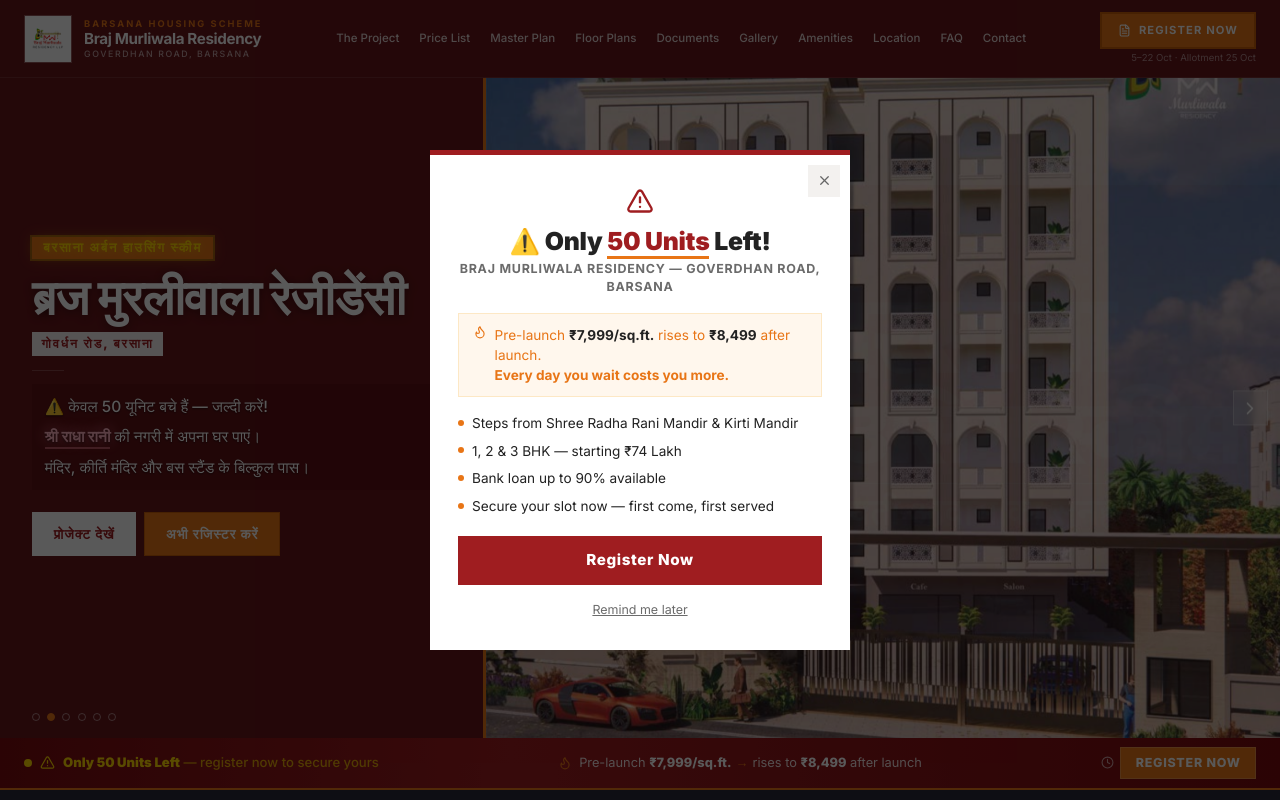
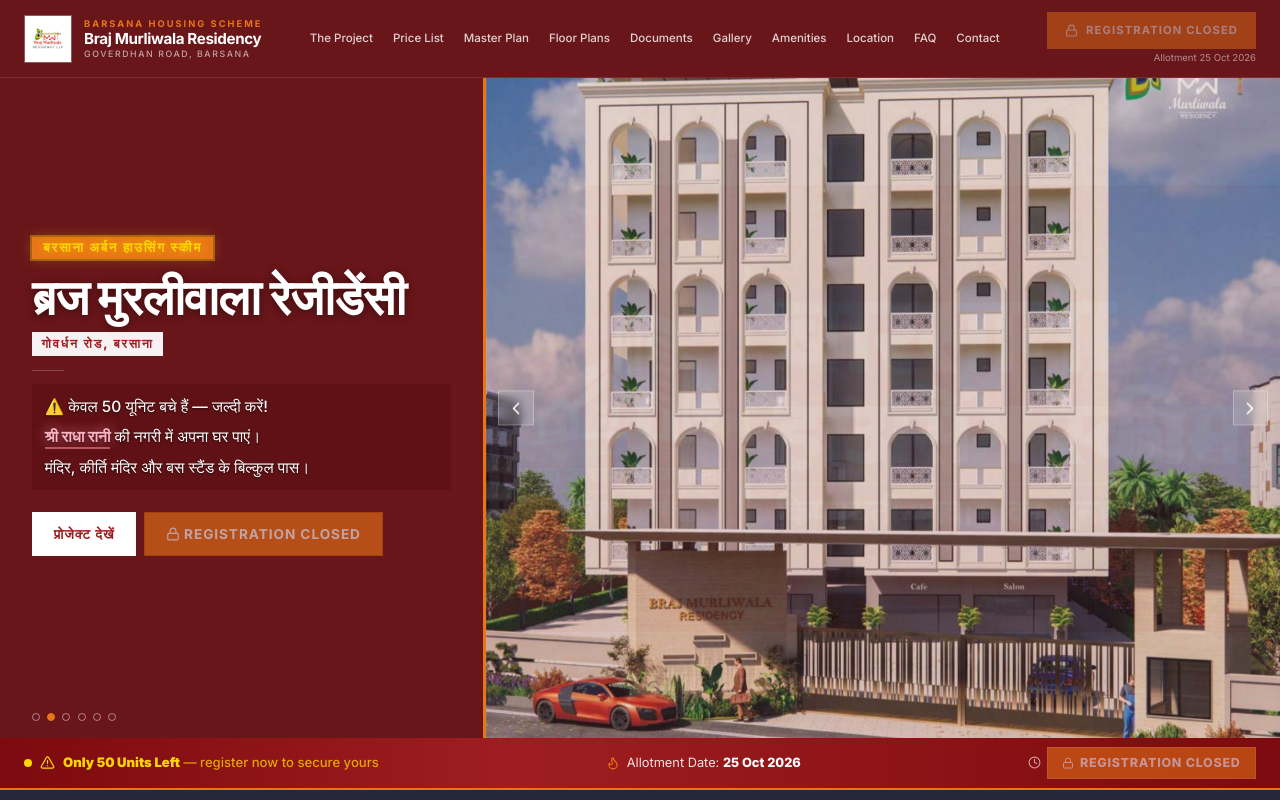
Before and after one commit to Rahul-Sanskar/brajmurliwala-barsana_scheme-website, a Next.js app: page / in a window 1280 px wide. Shown: the top 800 px of the page. Built offline with nearby package versions, Linux system fonts and the light colour scheme.

Commit message:
feat: REGISTRATION_OPEN toggle — all buttons switch Register Now / Registration Closed + allotment date

```diff
--- a/app/_components/application-section.tsx
+++ b/app/_components/application-section.tsx
@@ -10,7 +10,6 @@
 import { useCallback, useEffect, useRef, useState } from "react";
 import { FileText, Lock, AlertTriangle, CheckCircle2, ShieldCheck } from "lucide-react";
 import { CONFIG, PROJECT } from "@/app/_data/project";
-import { RegDates } from "@/app/_components/reg-dates";
 
 /* ── Razorpay types ─────────────────────────────────────────────── */
 interface RazorpayOptions {
@@ -189,13 +188,33 @@
               {loading ? (
                 <><span className="app-spinner" aria-hidden="true" /> Processing…</>
               ) : !isOpen ? (
-                <><Lock size={16} aria-hidden="true" /> Registrations Closed</>
+                <><Lock size={16} aria-hidden="true" /> Registration Closed</>
               ) : (
                 <><FileText size={16} aria-hidden="true" /> Register Now</>
               )}
             </button>
 
-            <RegDates variant="light" />
+            {/* Dates strip — shows registration dates when open, allotment date when closed */}
+            {isOpen ? (
+              <div className="border border-bmu-line bg-[#faf8f6] flex flex-col text-[0.7rem]">
+                <div className="flex items-center gap-2 px-3 py-1.5 border-b border-bmu-line">
+                  <span className="text-bmu-orange text-[10px]">📅</span>
+                  <span className="text-bmu-muted">Registration Open</span>
+                  <span className="font-bold text-bmu-ink ml-auto">{CONFIG.REGISTRATION_START} – {CONFIG.REGISTRATION_END}</span>
+                </div>
+                <div className="flex items-center gap-2 px-3 py-1.5">
+                  <span className="text-bmu-green text-[10px]">✓</span>
+                  <span className="text-bmu-muted">Allotment Date</span>
+                  <span className="font-bold text-bmu-ink ml-auto">{CONFIG.ALLOTMENT_DATE}</span>
+                </div>
+              </div>
+            ) : (
+              <div className="border border-bmu-line bg-[#faf8f6] flex items-center gap-2 px-3 py-2 text-[0.72rem]">
+                <span className="text-bmu-green text-[10px]">✓</span>
+                <span className="text-bmu-muted">Allotment Date</span>
+                <span className="font-bold text-bmu-ink ml-auto">{CONFIG.ALLOTMENT_DATE}</span>
+              </div>
+            )}
 
             {error && (
               <div className="flex items-start gap-2 text-[0.78rem] text-red-700 bg-red-50 border border-red-200 px-3 py-2 mt-1" role="alert">
--- a/app/_components/contact-section.tsx
+++ b/app/_components/contact-section.tsx
@@ -1,6 +1,7 @@
 import { MapPin } from "lucide-react";
 import { PROJECT } from "@/app/_data/project";
 import { Reveal } from "@/app/_components/reveal-hooks";
+import { RegisterNowBtn } from "@/app/_components/register-now-btn";
 
 export function ContactSection() {
   const { contact } = PROJECT;
@@ -37,9 +38,7 @@
               </div>
             </div>
 
-            <a href="#application" className="btn-apply block text-center">
-              Register Now
-            </a>
+            <RegisterNowBtn />
           </Reveal>
 
           {/* Map */}
--- a/app/_components/enquiry-section.tsx
+++ b/app/_components/enquiry-section.tsx
@@ -16,7 +16,7 @@
 import { PROJECT, CONFIG } from "@/app/_data/project";
 import { cn } from "@/app/_lib/utils";
 import { Reveal } from "@/app/_components/reveal-hooks";
-import { RegDates } from "@/app/_components/reg-dates";
+import { RegisterNowBtn } from "@/app/_components/register-now-btn";
 
 /* ── Validation schema ─────────────────────────────────────────── */
 const schema = z.object({
@@ -242,7 +242,6 @@
 
 /* ── Homepage enquiry section ──────────────────────────────────── */
 export function EnquirySection() {
-  const isOpen = CONFIG.APPLICATION_STATUS === "OPEN";
 
   return (
     <section id="enquiry" aria-labelledby="enquiry-heading" className="section-wrapper-red">
@@ -290,14 +289,7 @@
                 Just ₹{CONFIG.APPLICATION_AMOUNT.toLocaleString("en-IN")} via secure Razorpay
                 blocks your unit at the pre-launch price. Only 50 homes available — don&apos;t wait.
               </p>
-              <a
-                href="#application"
-                className={cn("btn-apply block text-center", !isOpen && "opacity-50 pointer-events-none")}
-                aria-disabled={!isOpen}
-              >
-                {isOpen ? "Register Now" : "Registrations Closed"}
-              </a>
-              <RegDates variant="dark" />
+              <RegisterNowBtn variant="dark" />
             </div>
           </Reveal>
 
--- a/app/_components/faq.tsx
+++ b/app/_components/faq.tsx
@@ -6,6 +6,7 @@
 import { PROJECT } from "@/app/_data/project";
 import { cn } from "@/app/_lib/utils";
 import { Reveal } from "@/app/_components/reveal-hooks";
+import { RegisterNowBtn } from "@/app/_components/register-now-btn";
 
 export function FAQ() {
   const [openIndex, setOpenIndex] = useState<number | null>(0);
@@ -33,9 +34,7 @@
               <p className="text-[0.82rem] text-bmu-muted mb-3 leading-relaxed">
                 Our team is available to answer any queries about the project.
               </p>
-              <a href="#application" className="btn-apply block text-center">
-                Register Now
-              </a>
+              <RegisterNowBtn />
             </div>
           </Reveal>
 
--- a/app/_components/floor-plans.tsx
+++ b/app/_components/floor-plans.tsx
@@ -6,6 +6,7 @@
 import { PROJECT, formatSqftRange } from "@/app/_data/project";
 import { cn } from "@/app/_lib/utils";
 import { Reveal } from "@/app/_components/reveal-hooks";
+import { RegisterNowBtn } from "@/app/_components/register-now-btn";
 
 type Plan = { src: string; alt: string; type: string };
 type Tab  = { id: string; label: string; plans: Plan[]; config: typeof PROJECT.unitConfigs[0] };
@@ -143,9 +144,7 @@
                 >
                   <Maximize2 size={14} aria-hidden="true" /> View Full Plan
                 </button>
-                <a href="#application" className="btn-apply block text-center">
-                  Register Now
-                </a>
+                <RegisterNowBtn />
               </div>
             </div>
           </div>
--- a/app/_components/footer.tsx
+++ b/app/_components/footer.tsx
@@ -1,7 +1,7 @@
 import Link from "next/link";
 import Image from "next/image";
-import { MapPin, FileText, ExternalLink } from "lucide-react";
-import { NAV_ANCHORS, PROJECT, SITE_LINKS } from "@/app/_data/project";
+import { MapPin, FileText, Lock, ExternalLink } from "lucide-react";
+import { NAV_ANCHORS, PROJECT, SITE_LINKS, CONFIG } from "@/app/_data/project";
 
 export function Footer() {
   const sitemapLinks = NAV_ANCHORS.filter((a) => a.id !== "home" && !a.primary);
@@ -66,10 +66,17 @@
               </li>
             ))}
             <li>
-              <a href="#application" className="footer-muted hover:text-bmu-orange flex items-center gap-2 transition-colors font-semibold">
-                <FileText size={13} className="text-bmu-orange" aria-hidden="true" />
-                Register Now
-              </a>
+              {CONFIG.REGISTRATION_OPEN ? (
+                <a href="#application" className="footer-muted hover:text-bmu-orange flex items-center gap-2 transition-colors font-semibold">
+                  <FileText size={13} className="text-bmu-orange" aria-hidden="true" />
+                  Register Now
+                </a>
+              ) : (
+                <span className="footer-muted flex items-center gap-2 opacity-55 font-semibold">
+                  <Lock size={13} className="text-bmu-orange/50" aria-hidden="true" />
+                  Registration Closed
+                </span>
+              )}
             </li>
           </ul>
         </div>
--- a/app/_components/header.tsx
+++ b/app/_components/header.tsx
@@ -3,10 +3,9 @@
 import Image from "next/image";
 import Link from "next/link";
 import { useEffect, useState } from "react";
-import { Menu, X, FileText } from "lucide-react";
-import { NAV_ANCHORS, PROJECT } from "@/app/_data/project";
+import { Menu, X, FileText, Lock } from "lucide-react";
+import { NAV_ANCHORS, PROJECT, CONFIG } from "@/app/_data/project";
 import { cn } from "@/app/_lib/utils";
-import { RegDates } from "@/app/_components/reg-dates";
 
 export function Header() {
   const [open, setOpen] = useState(false);
@@ -75,8 +74,9 @@
 
             {/* Right CTAs */}
             <div className="hidden lg:flex items-center gap-3 flex-shrink-0">
-              {/* Register Now — with date tooltip */}
-              <div className="flex flex-col items-end gap-0.5">
+              <div className="flex flex-col items-end gap-0">
+                {CONFIG.REGISTRATION_OPEN ? (
+                  <>
                     <a
                       href="#application"
                       className="btn-apply"
@@ -85,9 +85,25 @@
                       <FileText size={13} aria-hidden="true" />
                       Register Now
                     </a>
-                <span className="text-[0.6rem] text-white/50 whitespace-nowrap">
+                    <span className="text-[0.6rem] text-white/50 whitespace-nowrap mt-0.5">
                       5–22 Oct · Allotment 25 Oct
                     </span>
+                  </>
+                ) : (
+                  <>
+                    <button
+                      type="button" disabled aria-disabled="true"
+                      className="btn-apply opacity-60 cursor-not-allowed pointer-events-none"
+                      style={{ padding: "0.5rem 1rem", fontSize: "0.7rem", width: "auto" }}
+                    >
+                      <Lock size={13} aria-hidden="true" />
+                      Registration Closed
+                    </button>
+                    <span className="text-[0.6rem] text-white/50 whitespace-nowrap mt-0.5">
+                      Allotment {CONFIG.ALLOTMENT_DATE}
+                    </span>
+                  </>
+                )}
               </div>
             </div>
 
@@ -159,6 +175,8 @@
 
           {/* Mobile CTAs */}
           <div className="px-4 pt-4 pb-5 flex flex-col gap-2.5 border-t border-white/15">
+            {CONFIG.REGISTRATION_OPEN ? (
+              <>
                 <a
                   href="#application"
                   className="btn-apply"
@@ -167,7 +185,23 @@
                   <FileText size={14} aria-hidden="true" />
                   Register Now
                 </a>
-            <RegDates variant="dark" />
+                <span className="text-[0.65rem] text-white/45 text-center">
+                  5–22 Oct · Allotment {CONFIG.ALLOTMENT_DATE}
+                </span>
+              </>
+            ) : (
+              <>
+                <button type="button" disabled aria-disabled="true"
+                  className="btn-apply opacity-60 cursor-not-allowed pointer-events-none"
+                >
+                  <Lock size={14} aria-hidden="true" />
+                  Registration Closed
+                </button>
+                <span className="text-[0.65rem] text-white/45 text-center">
+                  Allotment Date: {CONFIG.ALLOTMENT_DATE}
+                </span>
+              </>
+            )}
           </div>
         </aside>
       </div>
--- a/app/_components/hero-carousel.tsx
+++ b/app/_components/hero-carousel.tsx
@@ -2,8 +2,8 @@
 
 import Image from "next/image";
 import { useCallback, useEffect, useRef, useState } from "react";
-import { ChevronLeft, ChevronRight } from "lucide-react";
-import { PROJECT } from "@/app/_data/project";
+import { ChevronLeft, ChevronRight, Lock } from "lucide-react";
+import { PROJECT, CONFIG } from "@/app/_data/project";
 import { cn } from "@/app/_lib/utils";
 
 /* ── Highlight phrases ─────────────────────────────────────────── */
@@ -118,8 +118,15 @@
 
           {/* CTAs */}
           <div className="hero-ctas">
-            <a href="#overview"    className="hero-btn-outline">{ctaSecondary}</a>
-            <a href="#application" className="hero-btn-primary">{ctaPrimary}</a>
+            <a href="#overview" className="hero-btn-outline">{ctaSecondary}</a>
+            {CONFIG.REGISTRATION_OPEN ? (
+              <a href="#application" className="hero-btn-primary">{ctaPrimary}</a>
+            ) : (
+              <span className="hero-btn-primary" style={{ opacity: 0.6, cursor: "not-allowed", pointerEvents: "none" }}>
+                <Lock size={14} aria-hidden="true" className="inline mr-1" />
+                Registration Closed
+              </span>
+            )}
           </div>
         </div>
 
--- a/app/_components/price-list.tsx
+++ b/app/_components/price-list.tsx
@@ -1,6 +1,7 @@
 "use client";
 
 import { PROJECT, formatSqftRange, formatLakhs } from "@/app/_data/project";
+import { RegisterNowBtn } from "@/app/_components/register-now-btn";
 
 export function PriceList() {
   return (
@@ -58,9 +59,7 @@
                   <td>{u.furnishedAvailable ? "✓ Available" : "—"}</td>
                   <td><span className={u.status === "Available" ? "avail-badge-available" : "avail-badge-enquire"}>{u.status}</span></td>
                   <td>
-                    <a href="#application" className="btn-apply px-3 py-1.5 text-[0.72rem] inline-flex items-center gap-1">
-                      Register Now
-                    </a>
+                    <RegisterNowBtn variant="small" />
                   </td>
                 </tr>
               ))}
@@ -90,9 +89,7 @@
                 ))}
               </div>
               <div className="px-4 py-3">
-                <a href="#application" className="btn-apply block text-center">
-                  Register Now
-                </a>
+                <RegisterNowBtn />
               </div>
             </div>
           ))}
--- /dev/null
+++ b/app/_components/register-now-btn.tsx
@@ -0,0 +1,116 @@
+"use client";
+
+import { Lock, Calendar, CheckCircle2 } from "lucide-react";
+import { CONFIG } from "@/app/_data/project";
+import { cn } from "@/app/_lib/utils";
+
+/**
+ * RegisterNowBtn — single source of truth for the Register Now / Registration Closed button.
+ *
+ * When CONFIG.REGISTRATION_OPEN === true:
+ *   • Shows "Register Now", scrolls to #application
+ *   • Shows registration dates strip below
+ *
+ * When CONFIG.REGISTRATION_OPEN === false:
+ *   • Shows "Registration Closed" (disabled, unclickable)
+ *   • Shows "Allotment Date: 25 Oct 2026" below
+ *
+ * Variants:
+ *   "default"  — orange btn-apply style (used in most sections)
+ *   "dark"     — same but on dark/red background (enquiry section)
+ *   "small"    — compact for table rows, urgency banner etc.
+ *   "hero"     — hero panel style (hero-btn-primary)
+ */
+
+type Variant = "default" | "dark" | "small" | "hero";
+
+export function RegisterNowBtn({
+  variant = "default",
+  className = "",
+  label,
+}: {
+  variant?: Variant;
+  className?: string;
+  label?: string;   // override button text when open
+}) {
+  const isOpen = CONFIG.REGISTRATION_OPEN;
+
+  /* ── styles per variant ── */
+  const btnClass = cn(
+    variant === "hero"
+      ? "hero-btn-primary"
+      : variant === "small"
+      ? "btn-apply px-3 py-1.5 text-[0.72rem] inline-flex items-center gap-1"
+      : "btn-apply block text-center w-full",
+    !isOpen && "opacity-60 cursor-not-allowed pointer-events-none",
+    className
+  );
+
+  const dateTextClass = variant === "dark"
+    ? "text-white/55"
+    : "text-bmu-muted";
+
+  const dateBorderClass = variant === "dark"
+    ? "border-white/15 bg-black/15"
+    : "border-bmu-line bg-[#faf8f6]";
+
+  /* ── Closed state ── */
+  if (!isOpen) {
+    return (
+      <div className="flex flex-col gap-0">
+        <button
+          type="button"
+          disabled
+          aria-disabled="true"
+          className={btnClass}
+        >
+          <Lock size={variant === "small" ? 12 : 14} aria-hidden="true" className="inline mr-1.5" />
+          Registration Closed
+        </button>
+
+        {/* Allotment date strip */}
+        <div className={cn("border flex items-center gap-2 px-3 py-2 text-[0.72rem]", dateBorderClass)}>
+          <CheckCircle2 size={11} className="text-bmu-green flex-shrink-0" aria-hidden="true" />
+          <span className={dateTextClass}>Allotment Date</span>
+          <span className={cn("font-bold ml-auto", variant === "dark" ? "text-white" : "text-bmu-ink")}>
+            {CONFIG.ALLOTMENT_DATE}
+          </span>
+        </div>
+      </div>
+    );
+  }
+
+  /* ── Open state ── */
+  return (
+    <div className="flex flex-col gap-0">
+      <a
+        href="#application"
+        className={btnClass}
+        onClick={(e) => {
+          e.preventDefault();
+          document.getElementById("application")?.scrollIntoView({ behavior: "smooth", block: "start" });
+        }}
+      >
+        {label ?? "Register Now"}
+      </a>
+
+      {/* Registration dates strip */}
+      <div className={cn("border flex flex-col text-[0.7rem]", dateBorderClass)}>
+        <div className={cn("flex items-center gap-2 px-3 py-1.5 border-b", dateBorderClass)}>
+          <Calendar size={11} className="text-bmu-orange flex-shrink-0" aria-hidden="true" />
+          <span className={dateTextClass}>Registration Open</span>
+          <span className={cn("font-bold ml-auto", variant === "dark" ? "text-white" : "text-bmu-ink")}>
+            {CONFIG.REGISTRATION_START} – {CONFIG.REGISTRATION_END}
+          </span>
+        </div>
+        <div className="flex items-center gap-2 px-3 py-1.5">
+          <CheckCircle2 size={11} className="text-bmu-green flex-shrink-0" aria-hidden="true" />
+          <span className={dateTextClass}>Allotment Date</span>
+          <span className={cn("font-bold ml-auto", variant === "dark" ? "text-white" : "text-bmu-ink")}>
+            {CONFIG.ALLOTMENT_DATE}
+          </span>
+        </div>
+      </div>
+    </div>
+  );
+}
--- a/app/_components/urgency-banner.tsx
+++ b/app/_components/urgency-banner.tsx
@@ -1,11 +1,12 @@
 "use client";
 
 import { useEffect, useState } from "react";
-import { AlertTriangle, Clock, Flame } from "lucide-react";
+import { AlertTriangle, Clock, Flame, Lock } from "lucide-react";
 import { CONFIG } from "@/app/_data/project";
 
 export function UrgencyBanner() {
   const [visible, setVisible] = useState(true);
+  const isOpen = CONFIG.REGISTRATION_OPEN;
 
   useEffect(() => {
     let ticking = false;
@@ -21,14 +22,12 @@
     return () => window.removeEventListener("scroll", onScroll);
   }, []);
 
-  if (CONFIG.APPLICATION_STATUS !== "OPEN") return null;
-
   return (
     <div
       className={`urgency-banner${visible ? "" : " urgency-banner-hidden"}`}
       role="alert"
       aria-live="polite"
-      aria-label="Limited units warning"
+      aria-label="Registration status"
     >
       <div className="container-x">
         <div className="urgency-banner-inner">
@@ -44,18 +43,30 @@
 
           <div className="urgency-price">
             <Flame size={14} className="flex-shrink-0 text-bmu-orange" aria-hidden="true" />
+            {isOpen ? (
               <span>
                 Pre-launch <strong>₹7,999/sq.ft.</strong>
                 <span className="urgency-arrow"> → </span>
                 rises to <strong>₹8,499</strong> after launch
               </span>
+            ) : (
+              <span>
+                Allotment Date: <strong>{CONFIG.ALLOTMENT_DATE}</strong>
+              </span>
+            )}
           </div>
 
           <div className="urgency-cta-wrap">
             <Clock size={13} className="flex-shrink-0" aria-hidden="true" />
+            {isOpen ? (
               <a href="#application" className="urgency-cta">
                 Register Now
               </a>
+            ) : (
+              <span className="urgency-cta" style={{ opacity: 0.55, cursor: "not-allowed", display: "inline-flex", alignItems: "center", gap: "0.35rem" }}>
+                <Lock size={12} aria-hidden="true" /> Registration Closed
+              </span>
+            )}
           </div>
 
         </div>
--- a/app/_data/project.ts
+++ b/app/_data/project.ts
@@ -96,7 +96,7 @@
    * ✅ SET TO true  → Registration open, payment enabled
    * ❌ SET TO false → Registration closed, all buttons disabled
    */
-  REGISTRATION_OPEN: true,
+  REGISTRATION_OPEN: false,
 
   /** Application / booking amount in INR */
   APPLICATION_AMOUNT: 21000,
```
Lines whose indentation alone changed are shown as unchanged.
